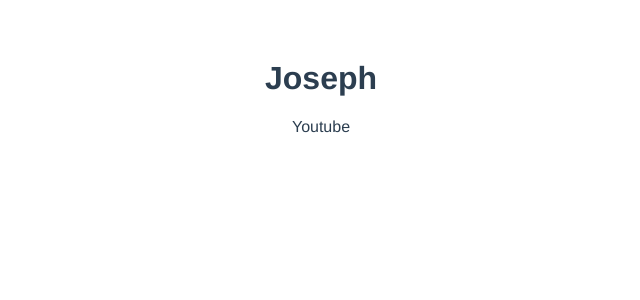
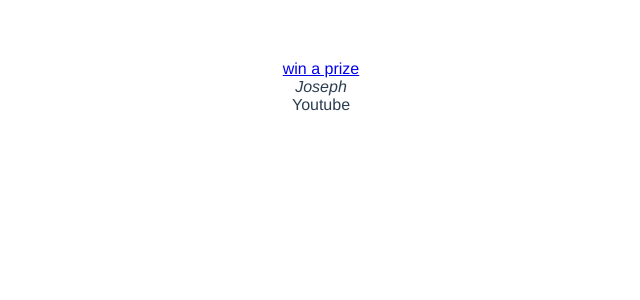
Before and after one commit to salacsoft/vue3-lessons, a Vue app: page / in a window 1280 px wide. Shown: the top 300 px of the page, without its empty margins (319-959 px from the left). Built offline with nearby package versions, Linux system fonts and the light colour scheme.

Commit message:
binding html features

```diff
--- a/src/App.vue
+++ b/src/App.vue
@@ -1,6 +1,7 @@
 <template>
   <div>
-    <h1>{{name}}</h1>
+    <div v-html="hack"></div>
+    <div v-html="name"></div>
     <div v-text="channel"></div>
   </div>
 </template>
@@ -11,8 +12,9 @@
     name: 'App',
    data() {
      return {
-       name: "Joseph",
-       channel: "Youtube"
+       name: "<i>Joseph</i>",
+       channel: "Youtube",
+       hack: `<a href="#" onclick="alert('you have been hacked')"> win a prize </a>`
      }
    }
   }
```
